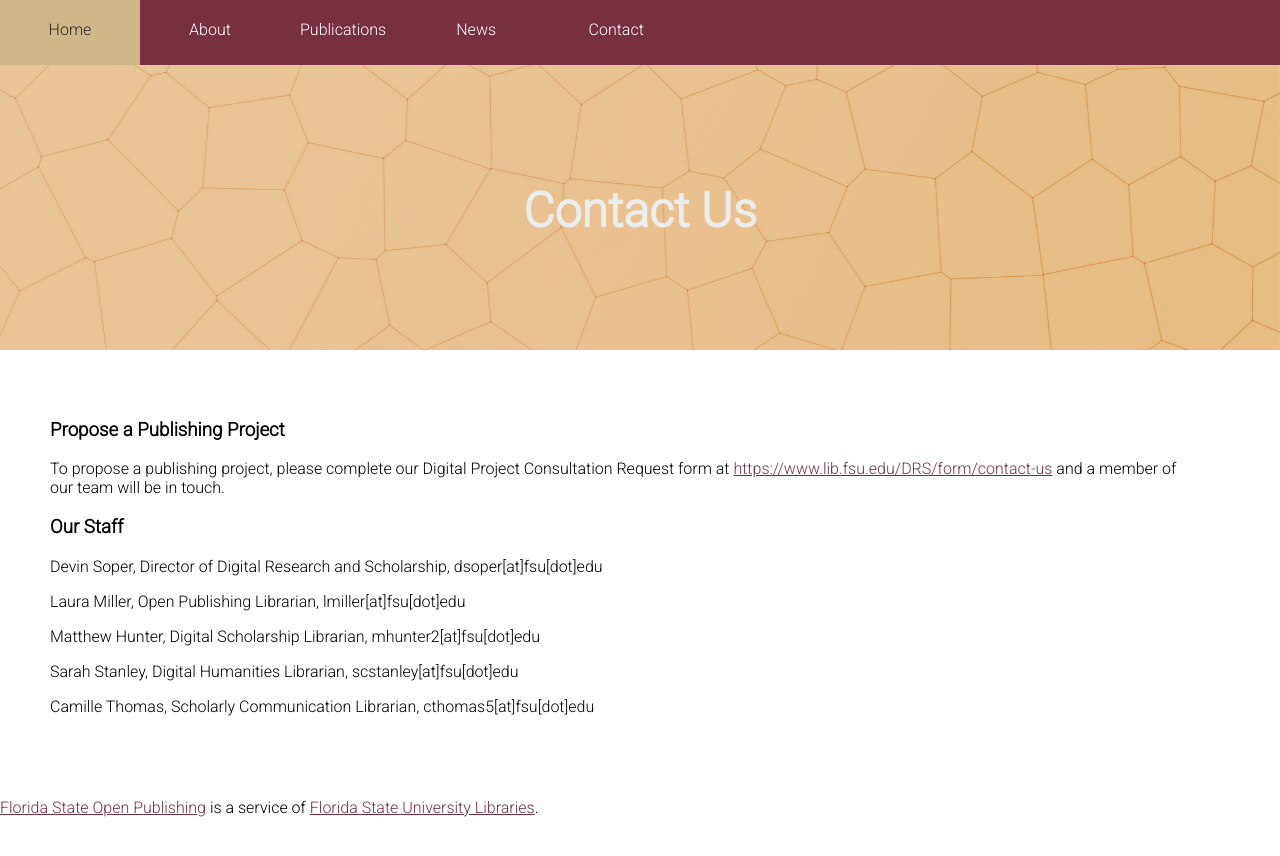
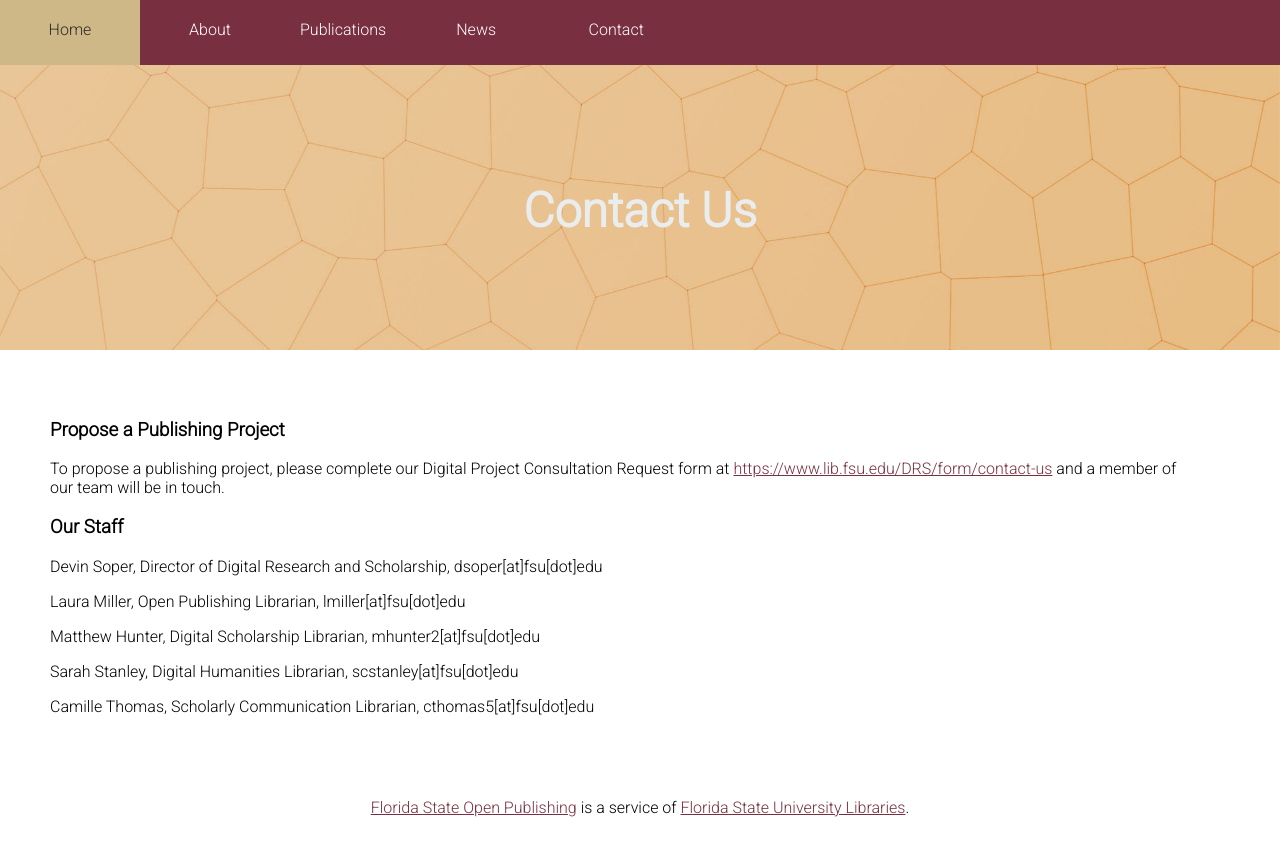
Before and after one commit to fsulibpub/fsulibpub.github.io, a Jekyll site: the page built from contact.md, in a window 1280 px wide. Shown: the top 856 px of the page. Built offline with Jekyll 4.4.1, drawn with Linux system fonts in a browser that asks for light colours.

Commit message:
Update default.html

```diff
--- a/_layouts/default.html
+++ b/_layouts/default.html
@@ -16,7 +16,7 @@
       {{ content }}
     </div>
     <footer>
-      <p><a href="http://publishing.lib.fsu.edu/">Florida State Open Publishing</a> is a service of <a href="https://www.lib.fsu.edu/">Florida State University Libraries</a>.</p>
+      <p align="center"><a href="http://publishing.lib.fsu.edu/">Florida State Open Publishing</a> is a service of <a href="https://www.lib.fsu.edu/">Florida State University Libraries</a>.</p>
     </footer>
   </body>
 </html>
```
